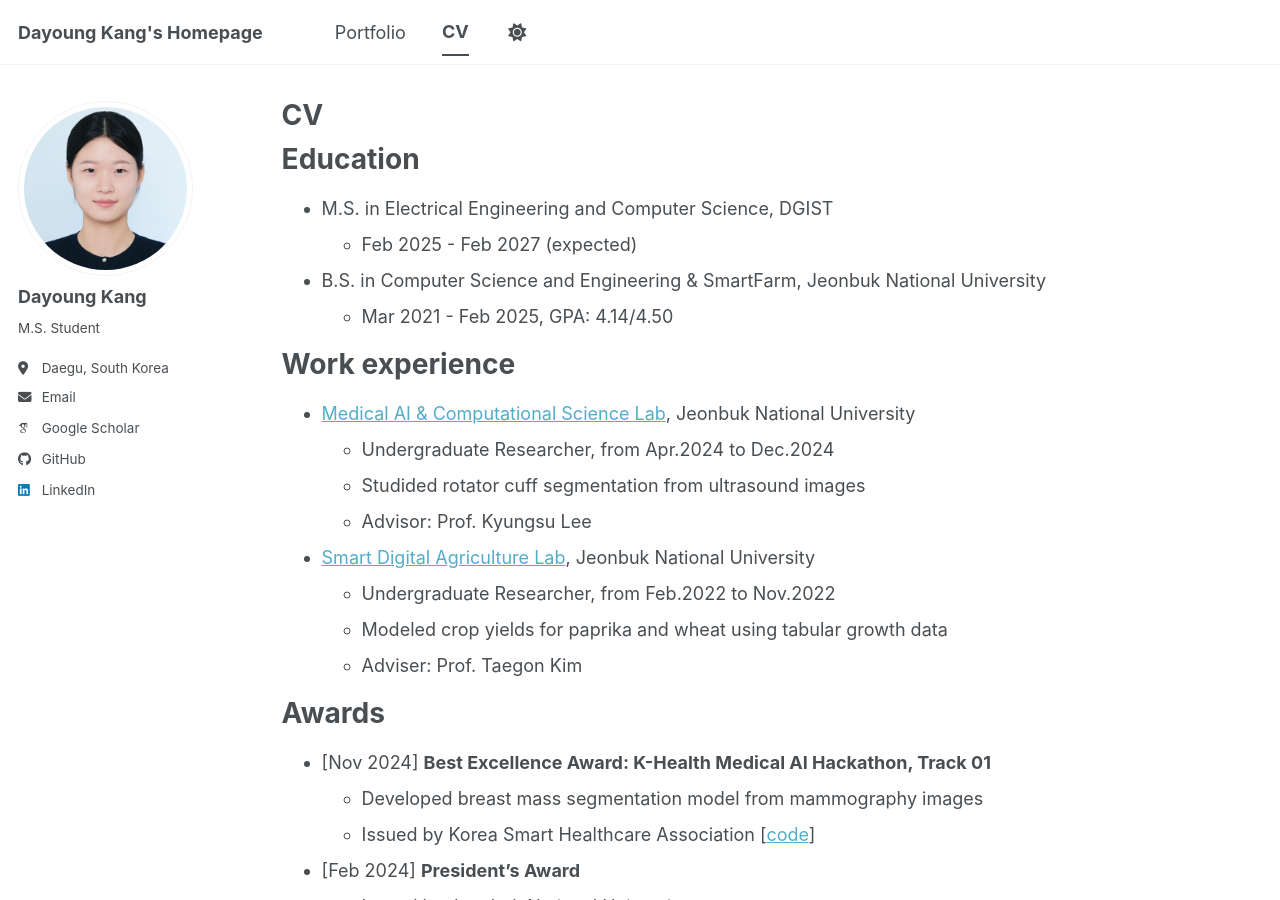
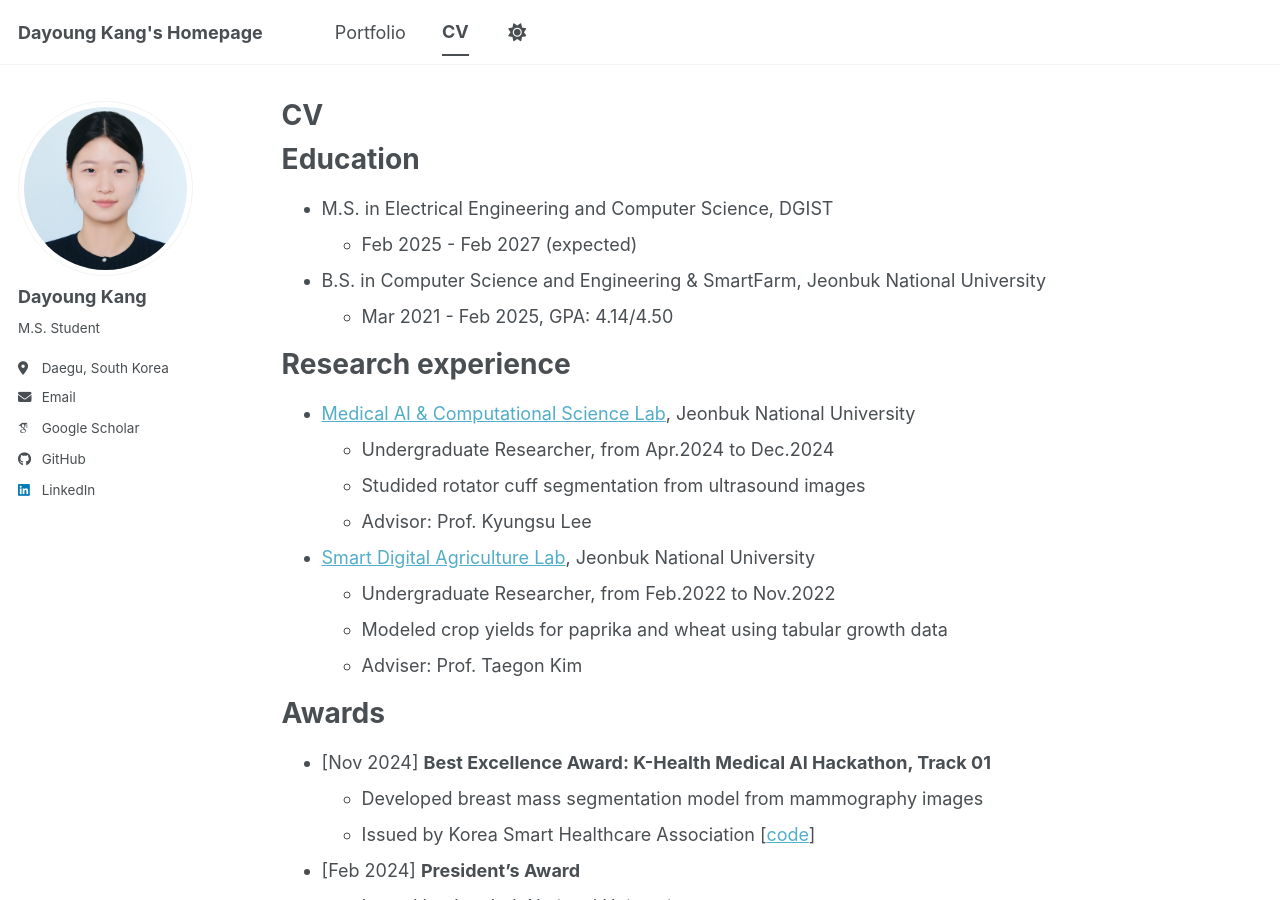
Before and after one commit to riverallzero/riverallzero.github.io, a Jekyll site: the page built from _pages/cv.md, in a window 1280 px wide and 900 px high. Built offline with Jekyll 4.4.1, drawn with Linux system fonts in a browser that asks for light colours; some web fonts are replaced; a script bundle is joined from its source files by our own code; library files that are not in the unit come from our copies.

Commit message:
docs: minor edit

```diff
--- a/_pages/cv.md
+++ b/_pages/cv.md
@@ -16,7 +16,7 @@ Education
 * B.S. in Computer Science and Engineering & SmartFarm, Jeonbuk National University
   * Mar 2021 - Feb 2025, GPA: 4.14/4.50
 
-Work experience
+Research experience
 ======
 
 * [Medical AI & Computational Science Lab](https://jbnu.macs.or.kr/), Jeonbuk National University
```
Also changed, not shown: _pages/about.md (+1 -1 lines).
